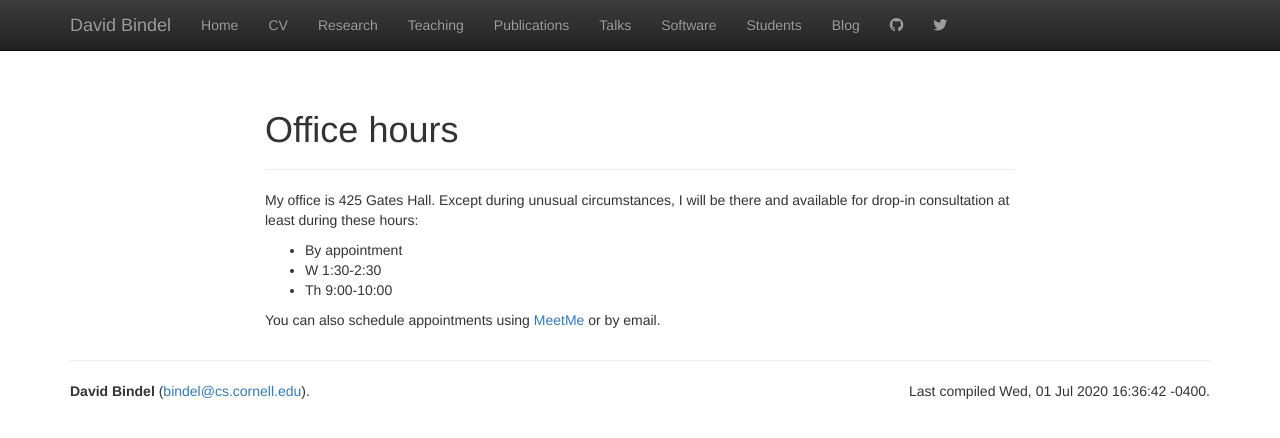
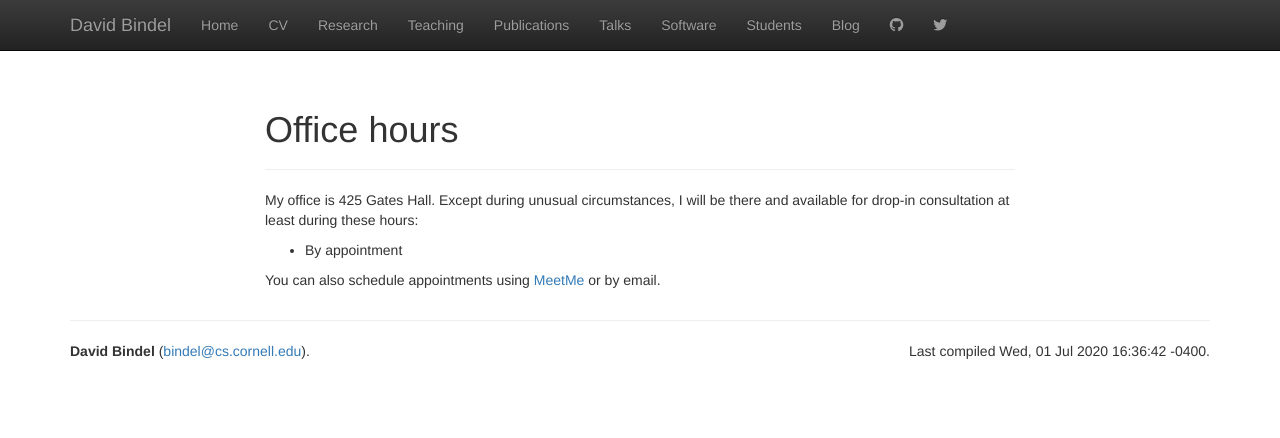
Before and after one commit to dbindel/cornell_web, a Jekyll site: the page built from hours.html, in a window 1280 px wide. Shown: the top 438 px of the page. Built offline with Jekyll 4.4.1, drawn with Linux system fonts in a browser that asks for light colours; nearby versions of some CDN libraries.

Commit message:
Update hours + head.

```diff
--- a/_data/hours.yml
+++ b/_data/hours.yml
@@ -1,3 +1 @@
 - By appointment
-- W 1:30-2:30
-- Th 9:00-10:00
--- a/_includes/dbindel_head.html
+++ b/_includes/dbindel_head.html
@@ -7,6 +7,7 @@
     <div class="col-xs-9 col-sm-8 col-md-8 col-lg-8">
       <h1 class="media-heading">David Bindel</h1>
       <h2>Associate Professor of<br/> Computer Science</h2>
+      <h2>Director, <a href="http://www.cam.cornell.edu/">Center for Applied Math</a></h2>
       <p class="lead">
       <a href="http://www.cs.cornell.edu/">CS</a>,
       <a href="http://www.cam.cornell.edu/">applied math</a>,
@@ -32,7 +33,6 @@
       <p>
         <a href="hours.html">OH:</a> {{ site.data.hours | join: ', ' }}<br/>
         <a href="http://www.meetme.so/DavidBindel">Scheduler link</a> and
-        <a href="https://cornell.zoom.us/my/bindel">Zoom link</a><br/>
         <a href="mailto:bindel@cs.cornell.edu">bindel@cs.cornell.edu</a><br/>
         607-255-5395
       </p>
```
